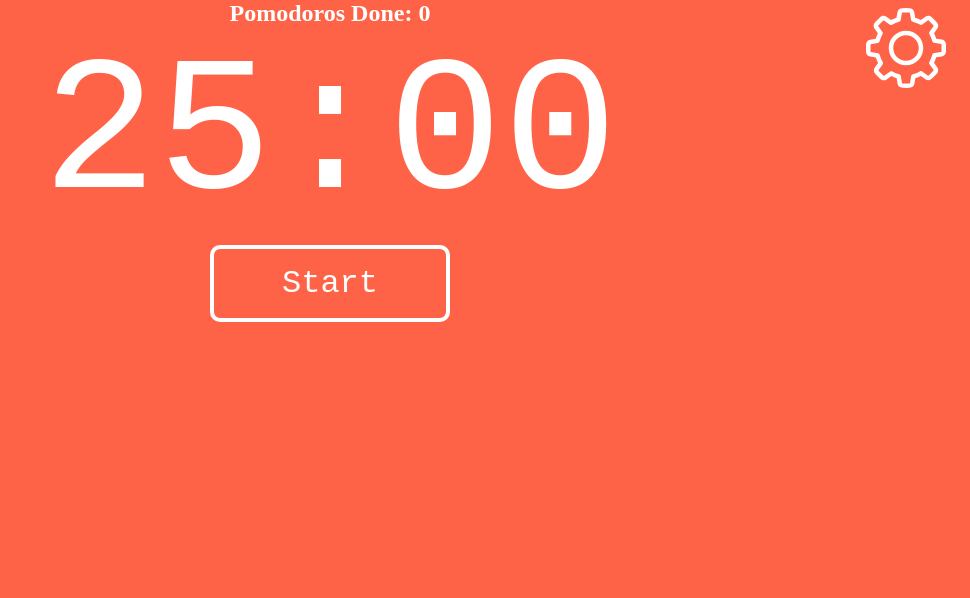
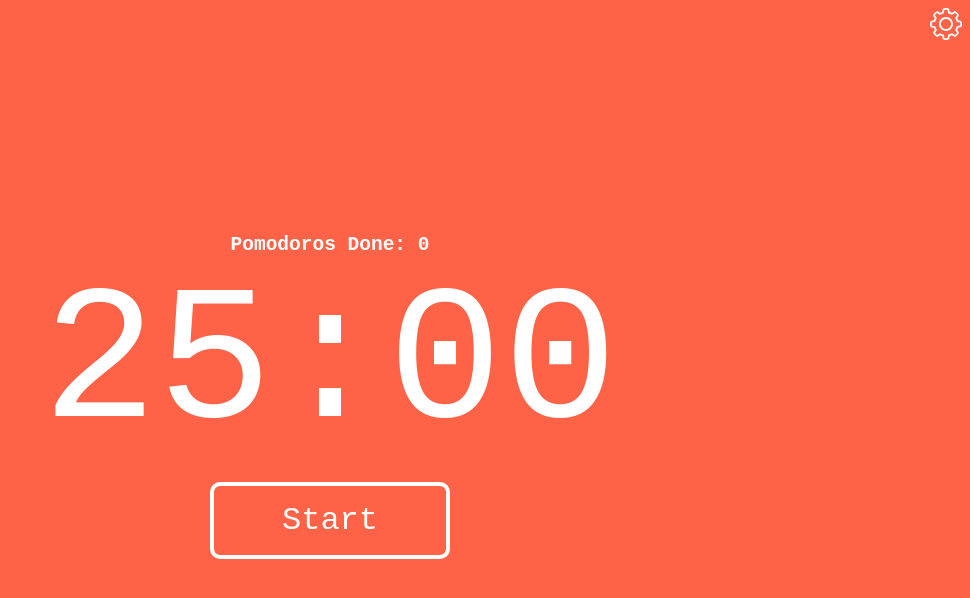
Before and after one commit to bohdan1203/my-projects, a plain HTML site: page pomodoro/index.html in a window 1280 px wide. Shown: the whole page, without its empty margins (310-1280 px from the left). Drawn offline with Linux system fonts and the light colour scheme.

Commit message:
styles have been improved

```diff
--- a/pomodoro/index.html
+++ b/pomodoro/index.html
@@ -11,27 +11,23 @@
     <script defer src="script.js"></script>
   </head>
   <body>
+    <div class="container">
       <h1 id="title"></h1>
       <h2><span id="pomodoros"></span>: <span id="counter"></span></h2>
       <div id="time"></div>
 
+      <div class="container container-buttons">
         <button class="button" id="start"></button>
         <button class="button hidden" id="pause"></button>
         <button class="button hidden" id="continue"></button>
         <button class="button hidden" id="reset"></button>
         <button class="button hidden" id="stop"></button>
-
-    <!-- <select class="" name="" id="theme">
-      <option value="default" selected>Default</option>
-      <option value="light">Light</option>
-      <option value="dark">Dark</option>
-    </select> -->
+      </div>
+    </div>
 
     <audio src="ding.wav" id="ding"></audio>
 
     <img src="settings.svg" alt="settings" id="settings" />
-
-    <!-- <button class="button" id="settings">🔆</button> -->
 
     <aside id="overlay"></aside>
     <form action="#" id="settings-form">
--- a/pomodoro/pomodoro.js
+++ b/pomodoro/pomodoro.js
@@ -37,13 +37,14 @@ class Pomodoro {
     }, 1000);
   }
   startFocusSession() {
+    clearTimeout(this.timeout);
     document.body.style.background = "tomato";
 
     this.currentTimer = this.focusSession;
     this.pomodorosCounter++;
     this.currentMode = this.nextMode;
     this.nextMode = this.pomodorosCounter % 4 ? "shortBreak " : "longBreak";
-    clearTimeout(this.timeout);
+
     this.display.textContent = this.getTimeString(this.focusSession);
     this.countOneSecond(this.focusSession);
     this.breakDuration =
@@ -51,6 +52,7 @@ class Pomodoro {
     this.remaining = this.focusSession;
   }
   startBreak() {
+    clearTimeout(this.timeout);
     document.body.style.background = "green";
 
     this.counter.textContent = this.pomodorosCounter;
@@ -59,7 +61,7 @@ class Pomodoro {
     this.currentMode = this.nextMode;
     this.nextMode = "focus";
     this.display.textContent = this.getTimeString(this.breakDuration);
-    clearTimeout(this.timeout);
+
     this.countOneSecond(this.breakDuration);
     this.remaining = this.breakDuration;
   }
@@ -77,6 +79,7 @@ class Pomodoro {
   stop() {
     document.body.style.background = "tomato";
     clearTimeout(this.timeout);
+
     this.nextMode = "focus";
     this.pomodorosCounter = 0;
     this.counter.textContent = this.pomodorosCounter;
--- a/pomodoro/styles.css
+++ b/pomodoro/styles.css
@@ -5,10 +5,28 @@
 }
 
 body {
-  text-align: center;
   transition: 0.5s;
   background-color: tomato;
   color: white;
+  display: flex;
+  flex-direction: column;
+  align-items: center;
+  justify-content: center;
+  height: 100vh;
+  font-family: monospace;
+}
+
+.container {
+  width: 100%;
+  display: flex;
+  flex-direction: column;
+  align-items: center;
+  justify-content: center;
+}
+
+.container-buttons {
+  flex-direction: row;
+  flex-wrap: wrap;
 }
 
 #time {
@@ -31,8 +49,8 @@ body {
   width: 15rem;
   border-radius: 10px;
   cursor: pointer;
-  /* box-shadow: 0px 0px 4px black; */
   transition: 0.5s;
+  margin: 0.5rem;
 }
 
 #stop {
@@ -45,8 +63,7 @@ body {
 }
 
 #settings {
-  margin: 0.5rem 0;
-  /* line-height: 50%; */
+  margin: 0.5rem;
   border-radius: 50%;
   width: auto;
   position: absolute;
@@ -60,9 +77,8 @@ body {
 
   filter: invert(1);
 
-  width: 10%;
-  height: 10%;
-
+  width: 2rem;
+  height: 2rem;
   cursor: pointer;
 }
 
@@ -97,7 +113,14 @@ body {
   display: none;
 }
 
-/* .button:hover {
-  transform: scale(1.1);
-  margin: 0 2rem;
-} */
+@media (max-width: 600px) {
+  #time {
+    font-size: 8rem;
+  }
+}
+
+@media (max-width: 400px) {
+  #time {
+    font-size: 6rem;
+  }
+}
```
Lines whose indentation alone changed are shown as unchanged.
